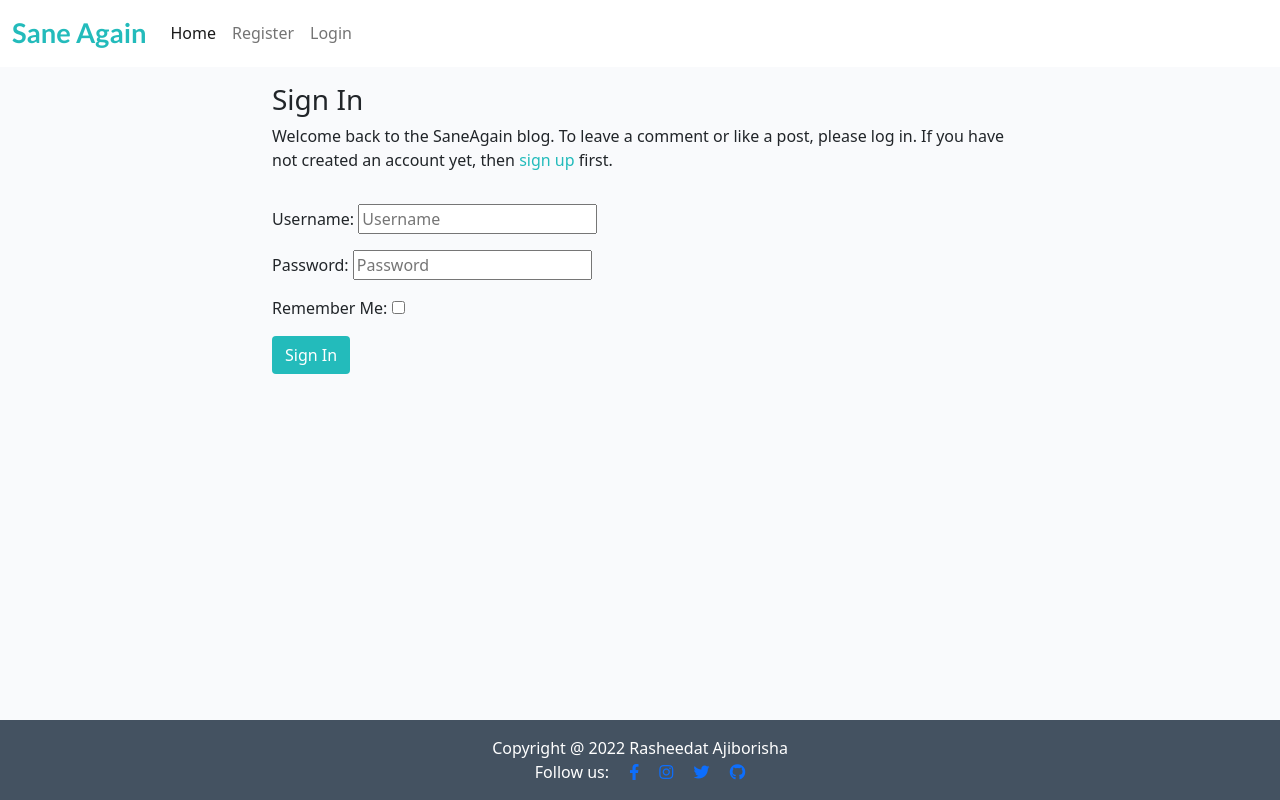
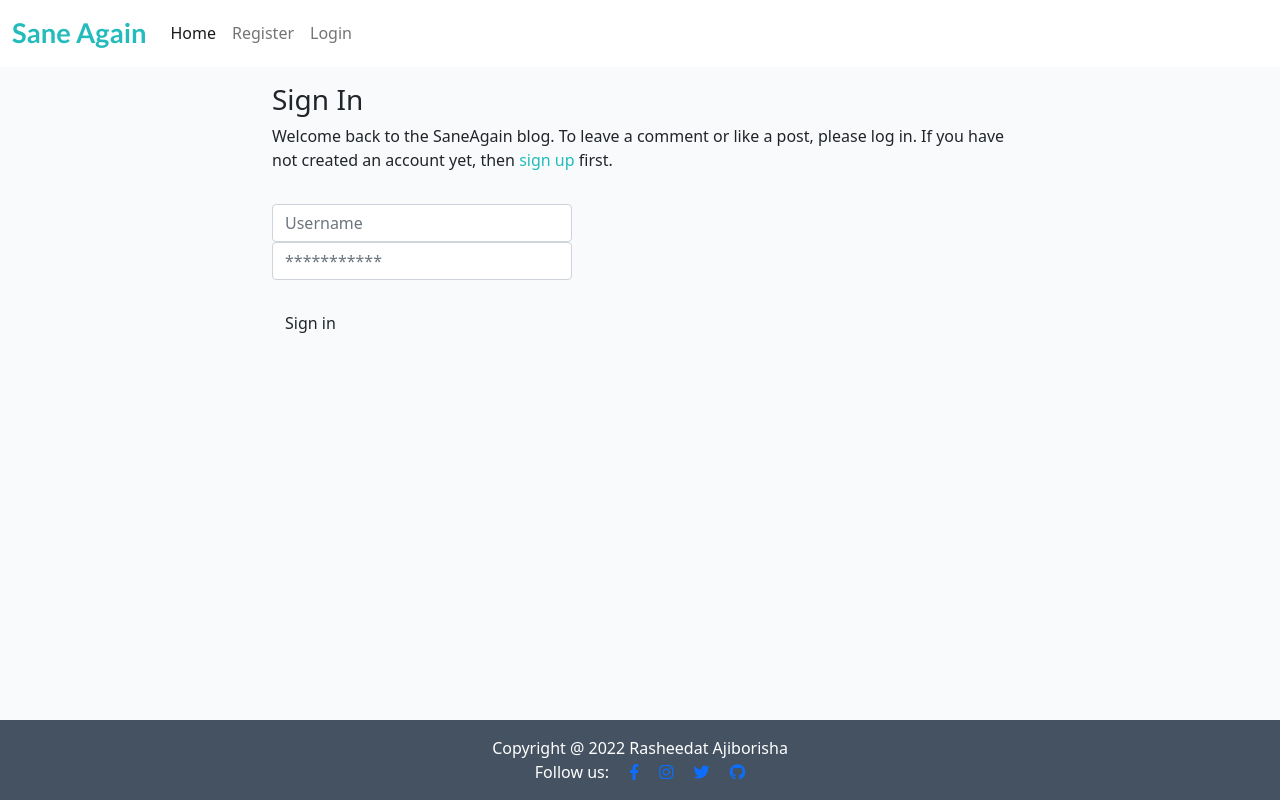
Before and after one commit to RH-devs/sane-again, a Django app: page /accounts/login/ in a window 1280 px wide. Run offline with Django 3.2, Linux system fonts and the light colour scheme; some libraries are stand-ins or nearby versions.

Commit message:
modify layout for the login page

```diff
--- a/static/css/style.css
+++ b/static/css/style.css
@@ -1,5 +1,7 @@
 body {
-    background-color: #fff;
+    background-color: #F9FAFC;
+    max-width: 125rem;
+    margin: 0 auto;
 }
 
 .brand {
@@ -109,6 +133,10 @@
     color: #23BBBB;
 }
 
+.auth-block form {
+    max-width: 18.75rem;
+}
+
 .link {
     color: #23BBBB;
     text-decoration: none;
--- a/templates/account/login.html
+++ b/templates/account/login.html
@@ -7,7 +7,8 @@
 
 {% block content %}
 
-<div class="container">
+<div class="container auth-container">
+  <div class="block auth-block">
   <div class="row">
     <div class="col-md-8 mt-3 offset-md-2">
       <h3>{% trans "Sign In" %}</h3>
@@ -19,16 +20,31 @@
   </div>
   <div class="row">
     <div class="col-md-8 mt-3 offset-md-2">
+
+
       <form class="login" method="POST" action="{% url 'account_login' %}">
-        {% csrf_token %}
-        {{ form.as_p }}
-        {% if redirect_field_value %}
-        <input type="hidden" name="{{ redirect_field_name }}" value="{{ redirect_field_value }}" />
+          {% csrf_token %}
+          <div class="form-group">
+            <label for="id_login" class="sr-only">Username</label>
+            <input type="text" name="login" id="id_login" class="form-control" placeholder="Username" required>
+          </div>
+          <div class="form-group mb-4">
+            <label for="id_password" class="sr-only">Password</label>
+            <input type="password" name="password" id="id_password" class="form-control" placeholder="***********"
+              required>
+          </div>
+          {% if redirect_field_value %}
+          <input type="hidden" name="{{ redirect_field_name }}" value="{{ redirect_field_value }}" />
+          {% endif %}
+          <button class="btn btn-block btn-form mb-4" type="submit">{% trans "Sign in" %}</button>
+        </form>
+
+      {% if form.errors %}
+        <p class="auth-error-msg">Registration details are not valid - please try again</p>
         {% endif %}
-        <button class="btn btn-signup right" type="submit">{% trans "Sign In" %}</button>
-      </form>
     </div>
   </div>
 </div>
+</div>
 
 {% endblock %}
```
Also changed, not shown: other parts of static/css/style.css (+34 -0 lines), templates/index.html (+18 -33 lines).
